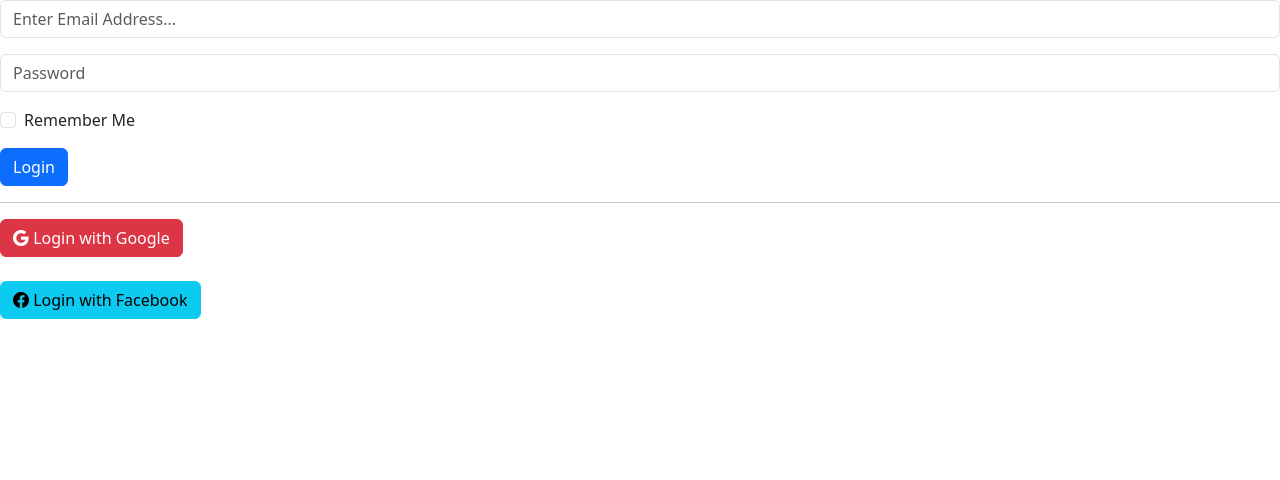
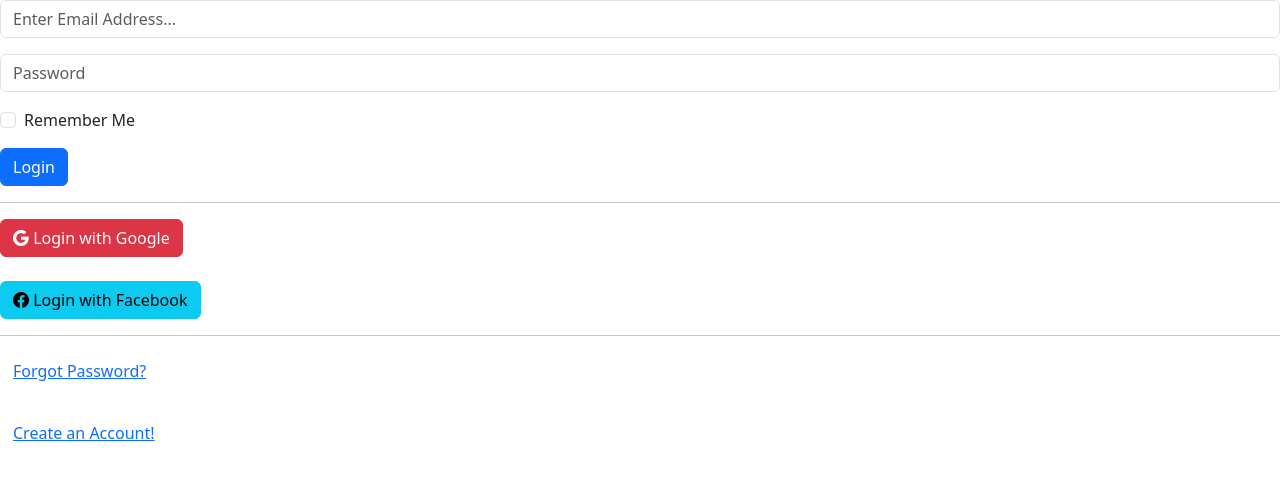
Before and after one commit to briansomogyi/test3, a plain HTML site: page index.html in a window 1280 px wide. Drawn offline with nearby package versions, Linux system fonts and the light colour scheme.

Commit message:
Am adaugat posibilitatea de conectare cu facebook sau cu google si am implementat optiunea de recuperare a contului vechi sau de a crea un cont nou

```diff
--- a/index.html
+++ b/index.html
@@ -29,7 +29,11 @@
     <br>
     <br>
     <button type="button" class="btn btn-info"><i class="bi bi-facebook"></i> Login with Facebook</button>
-
+    <hr>
+    <button type="button" class="btn btn-link">Forgot Password?</button>
+    <br>
+    <br>
+    <button type="button" class="btn btn-link">Create an Account!</button>
 </body>
 
 </html>
```
